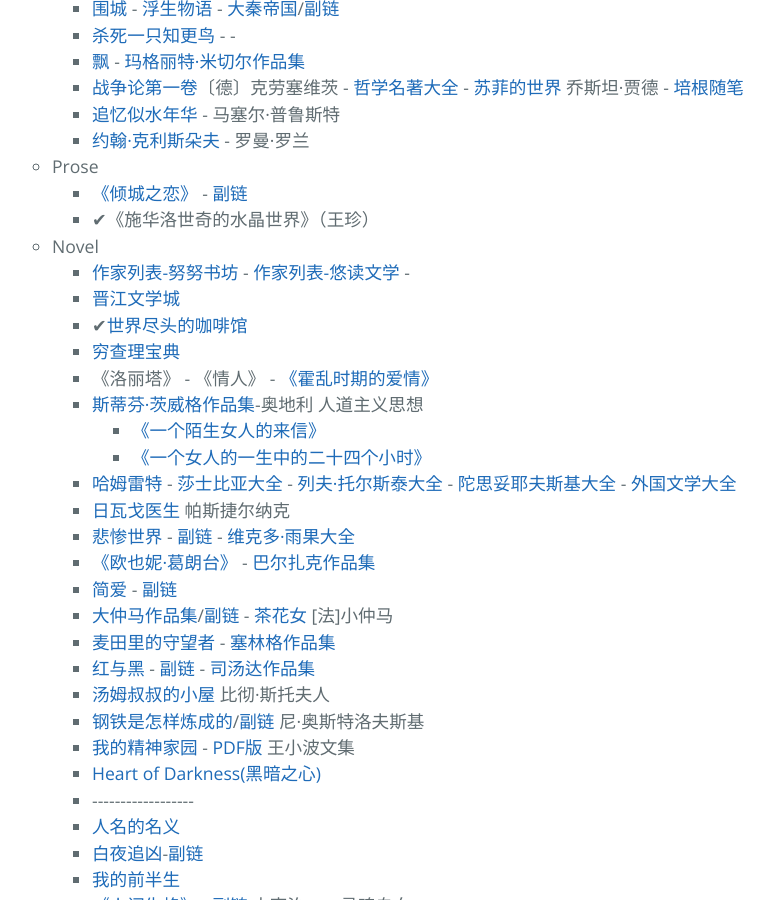
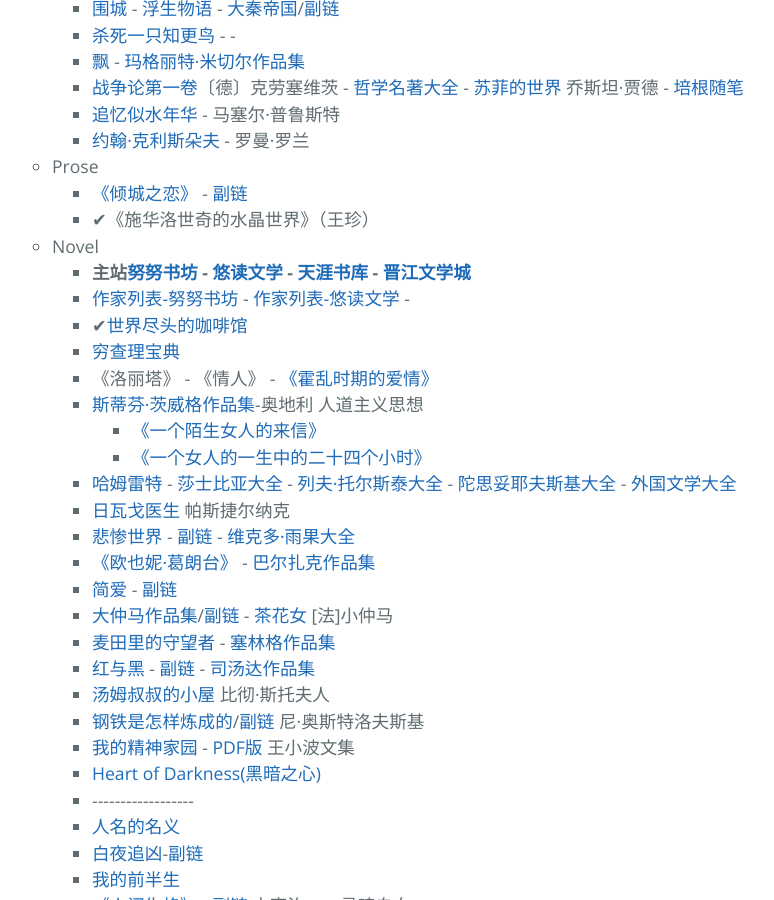
Before and after one commit to AmbroseRen/test, a Jekyll site: the page built from Library/BookListsOne.md, in a window 1280 px wide and 900 px high, scrolled down 3754 px. Shown: the whole window, without its empty margins (252-1026 px from the left). Built offline with Jekyll 4.4.1, drawn with Linux system fonts in a browser that asks for light colours; our own code applies the rules of GitHub Pages for plain Markdown files; the repository's description, which GitHub fills in, is left out.

Commit message:
Update BookListsOne.md

```diff
--- a/Library/BookListsOne.md
+++ b/Library/BookListsOne.md
@@ -212,8 +212,8 @@
             </li>
             <li id="novel">Novel
                 <ul>
-                    <li><a href="https://www.kanunu8.com/files/writer/">作家列表-努努书坊</a> - <a href="https://www.yooread.net/writer/">作家列表-悠读文学</a> - <a href=""></a></li>
-		    <li><a href="http://www.jjwxc.net/bookbase_slave.php?orderstr=2">晋江文学城</a></li>
+                    <li><b>主站<a href="https://www.kanunu8.com/">努努书坊</a> - <a href="https://www.youduzw.com/">悠读文学</a> - <a href="https://www.tianyabooks.com/">天涯书库</a> - <a href="http://www.jjwxc.net/bookbase_slave.php?orderstr=2">晋江文学城</a></b></li>
+		    <li><a href="https://www.kanunu8.com/files/writer/">作家列表-努努书坊</a> - <a href="https://www.yooread.net/writer/">作家列表-悠读文学</a> - <a href=""></a></li>
                     <li>✔<a href="https://cdn.jsdelivr.net/gh/AmbroseRen/Picture@master/book/Literature/Novel/《世界尽头的咖啡馆》万洁 【美】约翰·史崔勒基【文字版_PDF电子书_下载】.pdf">世界尽头的咖啡馆</a></li>
                     <li><a href="https://cdn.jsdelivr.net/gh/AmbroseRen/Picture@master/book/Literature/Novel/穷查理宝典.pdf">穷查理宝典</a></li>
 		    <li>《洛丽塔》 - 《情人》 - <a href="https://cdn.jsdelivr.net/gh/AmbroseRen/Picture@master/book/Literature/Novel/霍乱时期的爱情.pdf">《霍乱时期的爱情》</a></li>
```
